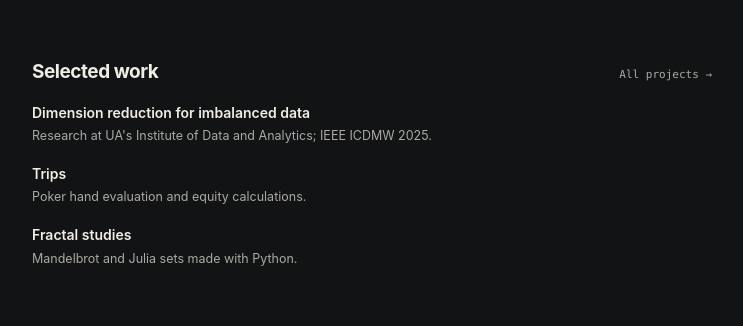
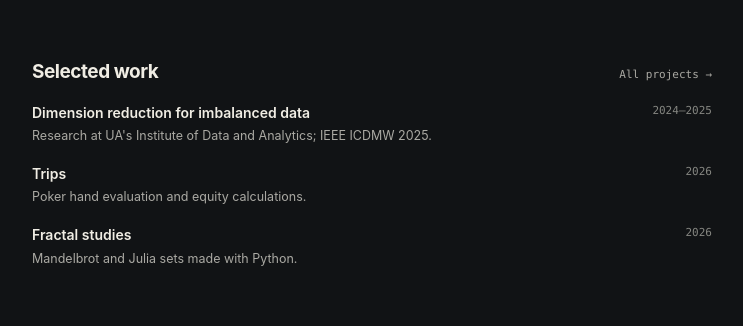
Before and after one commit to threepoint1four/threepoint1four.github.io, a Jekyll site: the page built from index.html, in a window 1280 px wide. Shown: the part 286-612 px from the top of the page, without its empty margins (268-1011 px from the left). Built offline with Jekyll 4.4.1, drawn with Linux system fonts in a browser that asks for light colours.

Commit message:
Add dates to selected work on homepage

```diff
--- a/index.html
+++ b/index.html
@@ -29,12 +29,15 @@ description: Eric Wang studies Statistics & Data Science and Mathematics at Yale
     <div class="home-list">
       <a class="home-row" href="{{ '/projects/boosting-research/' | relative_url }}">
         <span><strong>Dimension reduction for imbalanced data</strong><small>Research at UA's Institute of Data and Analytics; IEEE ICDMW 2025.</small></span>
+        <span class="home-entry-dates"><time datetime="2024">2024</time>–<time datetime="2025">2025</time></span>
       </a>
       <a class="home-row" href="{{ '/projects/trips/' | relative_url }}">
         <span><strong>Trips</strong><small>Poker hand evaluation and equity calculations.</small></span>
+        <time datetime="2026">2026</time>
       </a>
       <a class="home-row" href="{{ '/projects/fractals/' | relative_url }}">
         <span><strong>Fractal studies</strong><small>Mandelbrot and Julia sets made with Python.</small></span>
+        <time datetime="2026">2026</time>
       </a>
     </div>
   </section>
```
